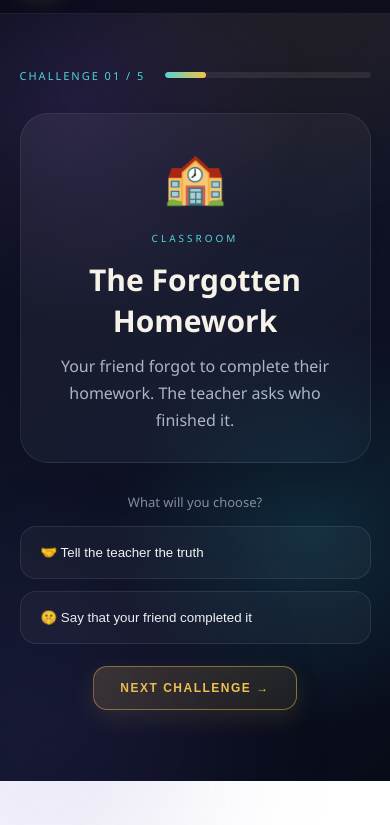
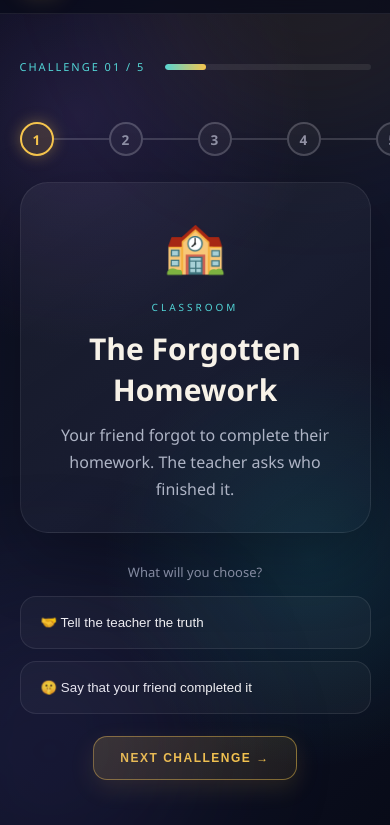
Before and after one commit to ishana07/FOSS-Hackathon, a plain HTML site: page index.html in a window 390 px wide. Both pictures are taken after a click on the button "BEGIN QUEST →". Shown: the part 63-888 px from the top of the page. Before the commit the page ends 844 px from the top, so only its background shows below. Drawn offline with Linux system fonts and the light colour scheme.

Commit message:
Add interactive Thirukkural quest path

```diff
--- a/index.html
+++ b/index.html
@@ -109,7 +109,23 @@
                 </div>
 
             </div>
+            <div class="quest-path" id="quest-path">
 
+    <div class="quest-node active">1</div>
+    <div class="quest-line"></div>
+
+    <div class="quest-node">2</div>
+    <div class="quest-line"></div>
+
+    <div class="quest-node">3</div>
+    <div class="quest-line"></div>
+
+    <div class="quest-node">4</div>
+    <div class="quest-line"></div>
+
+    <div class="quest-node">5</div>
+
+</div>
 
             <div class="scenario-card">
 
--- a/script.js
+++ b/script.js
@@ -175,6 +175,12 @@ const choicesContainer =
 const nextButton =
     document.getElementById("next-btn");
 
+const questNodes =
+    document.querySelectorAll(".quest-node");
+
+const questLines =
+    document.querySelectorAll(".quest-line");
+
 const scoreDisplay =
     document.getElementById("score");
 
@@ -234,6 +240,27 @@ function startGame() {
 ========================================= */
 
 function loadScenario() {
+
+    questNodes.forEach((node, index) => {
+
+    node.classList.remove("active", "completed");
+
+    if (index < currentScenario) {
+        node.classList.add("completed");
+    }
+
+    if (index === currentScenario) {
+        node.classList.add("active");
+    }
+
+    if (questLines[index]) {
+        questLines[index].classList.toggle(
+            "completed",
+            index < currentScenario
+        );
+    }
+
+});
 
     const scenario = scenarios[currentScenario];
 
--- a/style.css
+++ b/style.css
@@ -1436,3 +1436,70 @@ body::after {
     font-size: 0.9rem;
     line-height: 1.6;
 }
+
+.quest-path {
+    display: flex;
+    align-items: center;
+    justify-content: center;
+    gap: 0;
+    margin: 18px auto 26px;
+    max-width: 520px;
+}
+
+.quest-node {
+    width: 34px;
+    height: 34px;
+
+    display: flex;
+    align-items: center;
+    justify-content: center;
+
+    border: 2px solid rgba(200, 200, 216, 0.25);
+    border-radius: 50%;
+
+    background: rgba(255, 255, 255, 0.04);
+
+    color: #8f91a8;
+    font-size: 0.85rem;
+    font-weight: 800;
+
+    transition: 0.3s ease;
+}
+
+.quest-node.active {
+    border-color: #f6c54d;
+    background: rgba(246, 197, 77, 0.15);
+    color: #f6c54d;
+
+    box-shadow:
+        0 0 15px rgba(246, 197, 77, 0.35);
+}
+
+.quest-node.completed {
+    border-color: #52d5d7;
+    background: rgba(82, 213, 215, 0.12);
+    color: #52d5d7;
+
+    box-shadow:
+        0 0 12px rgba(82, 213, 215, 0.25);
+}
+
+.quest-node.completed::after {
+    content: "✓";
+    font-size: 0.8rem;
+}
+
+.quest-node.completed {
+    font-size: 0;
+}
+
+.quest-line {
+    width: 55px;
+    height: 2px;
+    background: rgba(200, 200, 216, 0.2);
+}
+
+.quest-line.completed {
+    background: #52d5d7;
+    box-shadow: 0 0 8px rgba(82, 213, 215, 0.3);
+}
```
